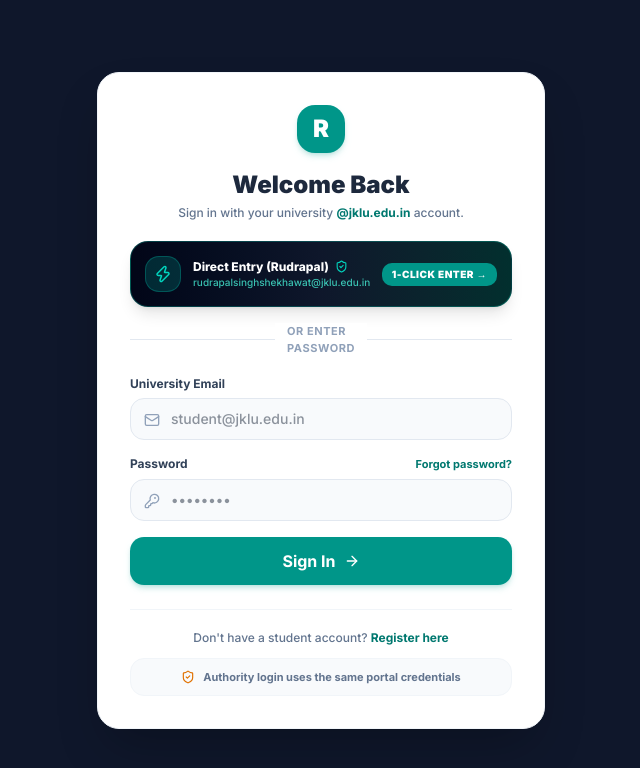
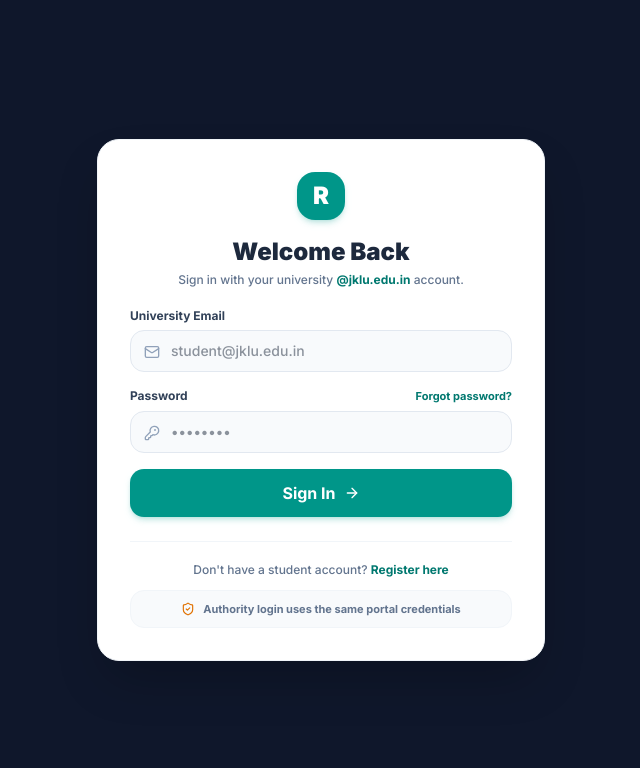
Before and after one commit to RUDRA-2612/ResolveIt, a React (Vite) app: page / in a window 1280 px wide. Shown: the top 768 px of the page, without its empty margins (319-959 px from the left). Built offline with nearby package versions, Linux system fonts and the light colour scheme; no server answers; the HTML template or start-up script is replaced by a standard one.

Commit message:
fix: permanently remove 1-click direct entry button and helper

```diff
--- a/src/components/auth/LoginScreen.tsx
+++ b/src/components/auth/LoginScreen.tsx
@@ -1,6 +1,6 @@
 import React, { useState } from 'react';
-import { Mail, KeyRound, AlertCircle, ArrowRight, ShieldCheck, Zap } from 'lucide-react';
-import { signInWithEmail, directAdminLogin } from '../../lib/authService';
+import { Mail, KeyRound, AlertCircle, ArrowRight, ShieldCheck } from 'lucide-react';
+import { signInWithEmail } from '../../lib/authService';
 
 interface LoginScreenProps {
     onSwitchToRegister: () => void;
@@ -13,7 +13,6 @@ export function LoginScreen({ onSwitchToRegister, onSwitchToForgotPassword, onSu
     const [password, setPassword] = useState('');
     const [errorMsg, setErrorMsg] = useState<string | null>(null);
     const [loading, setLoading] = useState(false);
-    const [directLoading, setDirectLoading] = useState(false);
 
     const handleLogin = async (e: React.FormEvent) => {
         e.preventDefault();
@@ -30,19 +29,6 @@ export function LoginScreen({ onSwitchToRegister, onSwitchToForgotPassword, onSu
         }
     };
 
-    const handleDirectEntry = async () => {
-        setErrorMsg(null);
-        setDirectLoading(true);
-        try {
-            await directAdminLogin();
-            onSuccess();
-        } catch (err: any) {
-            setErrorMsg(err.message || 'Direct entry failed. Please try again.');
-        } finally {
-            setDirectLoading(false);
-        }
-    };
-
     return (
         <div className="min-h-screen bg-slate-900 flex items-center justify-center p-4 font-[Inter,sans-serif]">
             <div className="bg-white rounded-3xl p-8 max-w-md w-full shadow-2xl border border-slate-100 smooth-enter-up">
@@ -54,43 +40,6 @@ export function LoginScreen({ onSwitchToRegister, onSwitchToForgotPassword, onSu
                 <p className="text-slate-500 text-xs text-center mb-5 font-medium">
                     Sign in with your university <span className="font-bold text-teal-700">@jklu.edu.in</span> account.
                 </p>
-
-                {/* 1-Click Direct Entry for Rudrapal Singh Shekhawat */}
-                <div className="mb-5">
-                    <button
-                        type="button"
-                        disabled={loading || directLoading}
-                        onClick={handleDirectEntry}
-                        className="w-full bg-gradient-to-r from-slate-950 via-slate-900 to-teal-950 hover:from-slate-900 hover:to-teal-900 text-white p-3.5 rounded-2xl border border-teal-500/30 hover:border-teal-400/60 shadow-lg hover:shadow-teal-500/20 transition-all cursor-pointer flex items-center justify-between group disabled:opacity-50"
-                    >
-                        <div className="flex items-center gap-3 text-left">
-                            <div className="w-9 h-9 rounded-xl bg-teal-500/20 text-teal-400 flex items-center justify-center shrink-0 border border-teal-500/30">
-                                <Zap size={18} className="text-teal-400 group-hover:scale-110 transition-transform" />
-                            </div>
-                            <div>
-                                <div className="flex items-center gap-1.5">
-                                    <p className="font-extrabold text-xs text-white">Direct Entry (Rudrapal)</p>
-                                    <ShieldCheck size={13} className="text-teal-400" />
-                                </div>
-                                <p className="text-[10px] text-teal-300/80 font-medium truncate max-w-[190px]">
-                                    rudrapalsinghshekhawat@jklu.edu.in
-                                </p>
-                            </div>
-                        </div>
-
-                        <span className="text-[10px] font-black uppercase tracking-wider bg-teal-600 text-white px-2.5 py-1 rounded-lg group-hover:bg-teal-500 transition-colors shrink-0">
-                            {directLoading ? 'Entering...' : '1-Click Enter →'}
-                        </span>
-                    </button>
-
-                    <div className="relative my-4 flex items-center justify-center">
-                        <div className="border-t border-slate-200 w-full" />
-                        <span className="bg-white px-3 text-[11px] font-bold text-slate-400 uppercase tracking-wider">
-                            Or enter password
-                        </span>
-                        <div className="border-t border-slate-200 w-full" />
-                    </div>
-                </div>
 
                 {errorMsg && (
                     <div className="mb-4 p-3.5 bg-rose-50 border border-rose-200 text-rose-700 text-xs rounded-xl font-bold flex items-center gap-2">
--- a/src/lib/authService.ts
+++ b/src/lib/authService.ts
@@ -51,11 +51,6 @@ export const signInWithEmail = async (email: string, password?: string) => {
     const { data, error } = await supabase.auth.signInWithPassword({ email, password: password || '' });
     if (error) throw error;
     return data;
-};
-
-// 1-Click Direct Admin Access for Rudrapal Singh Shekhawat
-export const directAdminLogin = async () => {
-    return await signInWithEmail('rudrapalsinghshekhawat@jklu.edu.in', 'Password@123');
 };
 
 export const signUpStudentWithEmail = async (email: string, password?: string, fullName?: string) => {
```
